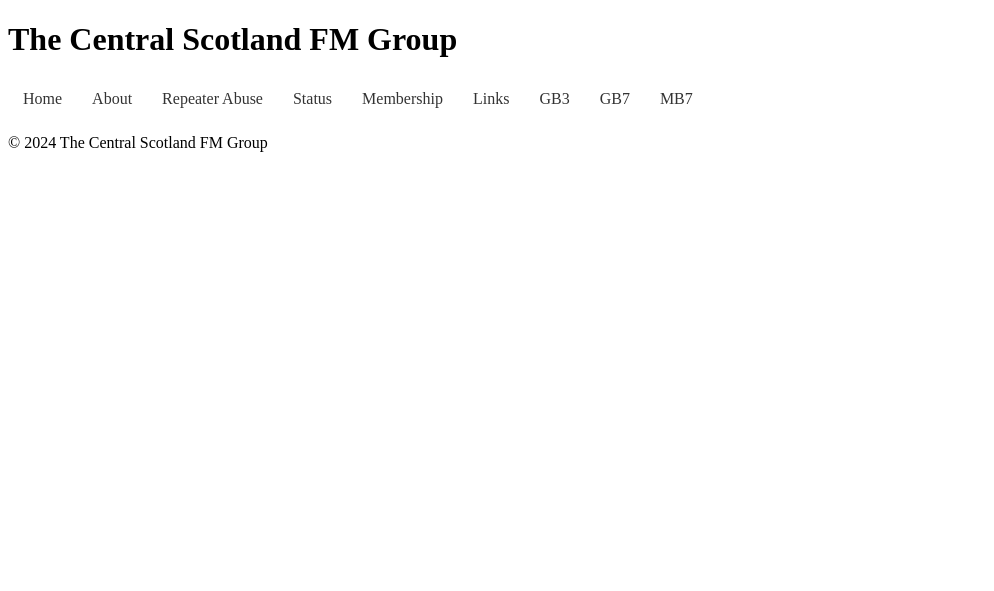
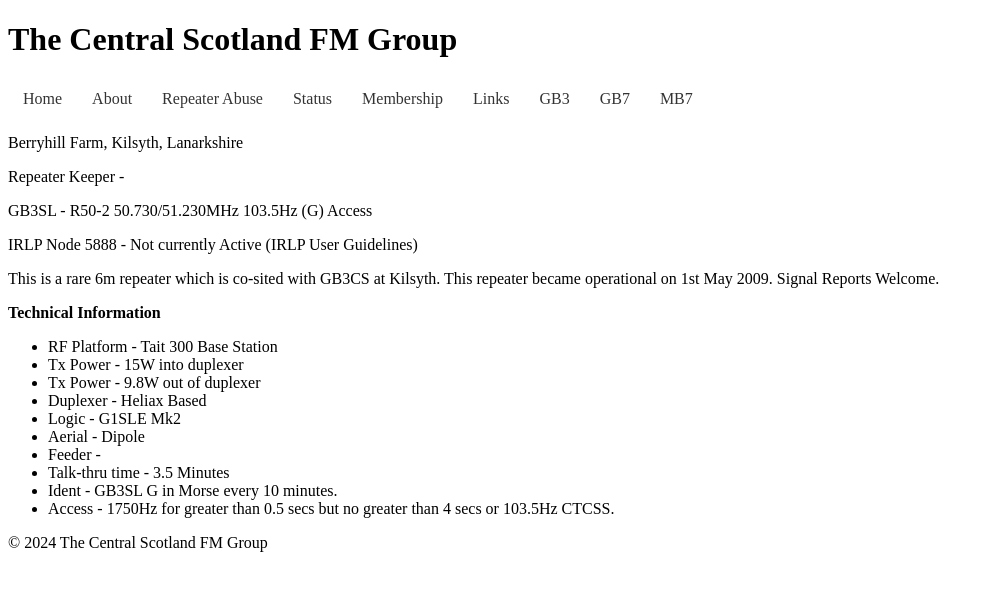
Before and after one commit to Michael-AUG/csfmg, a Jekyll site: the page built from gb3/gb3sl.md, in a window 1280 px wide. Shown: the top 591 px of the page, without its empty margins (0-994 px from the left). Built offline with Jekyll 4.4.1, drawn with Linux system fonts in a browser that asks for light colours.

Commit message:
wodge 4a

```diff
--- a/gb3/gb3sl.md
+++ b/gb3/gb3sl.md
@@ -3,3 +3,27 @@
 permalink: /gb3/gb3sl
 layout: default
 ---
+
+Berryhill Farm, Kilsyth, Lanarkshire
+
+Repeater Keeper -
+
+GB3SL - R50-2 50.730/51.230MHz 103.5Hz (G) Access
+
+IRLP Node 5888 - Not currently Active
+(IRLP User Guidelines)
+
+This is a rare 6m repeater which is co-sited with GB3CS at Kilsyth. This repeater became operational on 1st May 2009. Signal Reports Welcome.
+
+**Technical Information**
+
+* RF Platform - Tait 300 Base Station
+* Tx Power - 15W into duplexer
+* Tx Power - 9.8W out of duplexer
+* Duplexer - Heliax Based
+* Logic - G1SLE Mk2
+* Aerial - Dipole
+* Feeder -
+* Talk-thru time - 3.5 Minutes
+* Ident - GB3SL G in Morse every 10 minutes.
+* Access - 1750Hz for greater than 0.5 secs but no greater than 4 secs or 103.5Hz CTCSS.
```
Also changed, not shown: gb3/gb3wa.md (+8 -0 lines).
